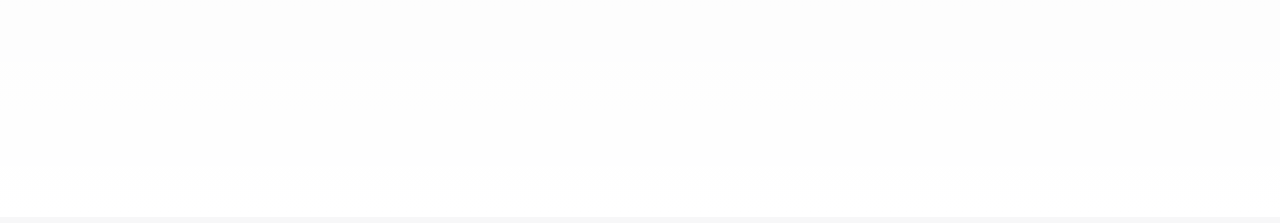
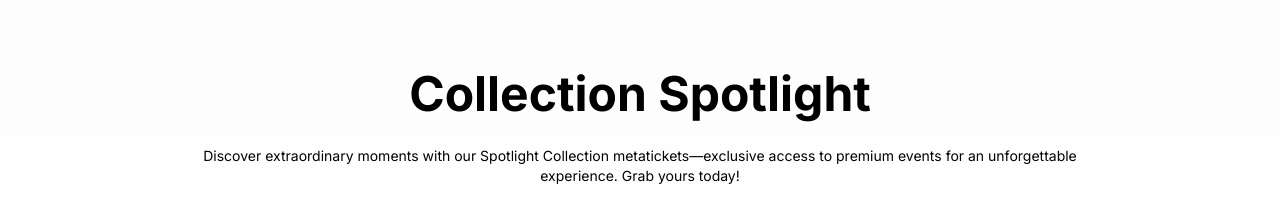
Before and after one commit to developerbadsa/Hexleap-Private-Assignment, a Next.js app: page / in a window 1280 px wide. Shown: the part 607-830 px from the top of the page. Built offline with nearby package versions, Linux system fonts and the light colour scheme.

Commit message:
collection spotlight section created and header done

```diff
--- /dev/null
+++ b/app/Components/Pages_Sections/CollectionSpotlight/CollectionSpotlight.tsx
@@ -0,0 +1,22 @@
+import React from 'react';
+import SectionHeading from '../../Shared/SectionHeading/SectionHeading';
+
+const CollectionSpotlight = () => {
+   return (
+      <section className='mt-8 py-12 px-28'>
+        {/* Heading */}
+         <div className='text-center '>
+            <SectionHeading
+               headingText={'Collection Spotlight'}></SectionHeading>
+            <p className='text-sm py-4 leading-5 px-10'>
+               Discover extraordinary moments with our Spotlight Collection
+               metatickets—exclusive access to premium events for an
+               unforgettable experience. Grab yours today!
+            </p>
+         </div>
+
+      </section>
+   );
+};
+
+export default CollectionSpotlight;
--- a/app/Components/Pages_Sections/Sports/Sports.tsx
+++ b/app/Components/Pages_Sections/Sports/Sports.tsx
@@ -1,7 +1,7 @@
 import React from 'react';
 import SportCard from './SportCard/SportCard';
 import SportsAdCard from './SportsAd/SportsAdCard'
-import SectionBtn from '../../Shared/Navbar/Buttons/SectionBtn';
+import SectionBtn from '../../Shared/Buttons/SectionBtn';
 
 const Sports = () => {
 
--- /dev/null
+++ b/app/Components/Shared/SectionHeading/SectionHeading.tsx
@@ -0,0 +1,9 @@
+import React from 'react';
+
+const SectionHeading = ({headingText}) => {
+  return (
+    <h1 className='font-bold text-5xl text-black my-3' >{headingText}</h1>
+  );
+};
+
+export default SectionHeading;
--- a/app/page.tsx
+++ b/app/page.tsx
@@ -1,10 +1,12 @@
 import Image from "next/image";
 import Sports from "./Components/Pages_Sections/Sports/Sports";
+import CollectionSpotlight from "./Components/Pages_Sections/CollectionSpotlight/CollectionSpotlight";
 
 export default function Home() {
   return (
     <main className="min-h-screen lg:w-[1249px] mx-auto">
       <Sports></Sports>
+      <CollectionSpotlight></CollectionSpotlight>
     </main>
   );
 }
```
Also changed, not shown: app/Components/Shared/Buttons/SectionBtn.tsx (renamed from app/Components/Shared/Navbar/Buttons/SectionBtn.tsx).
